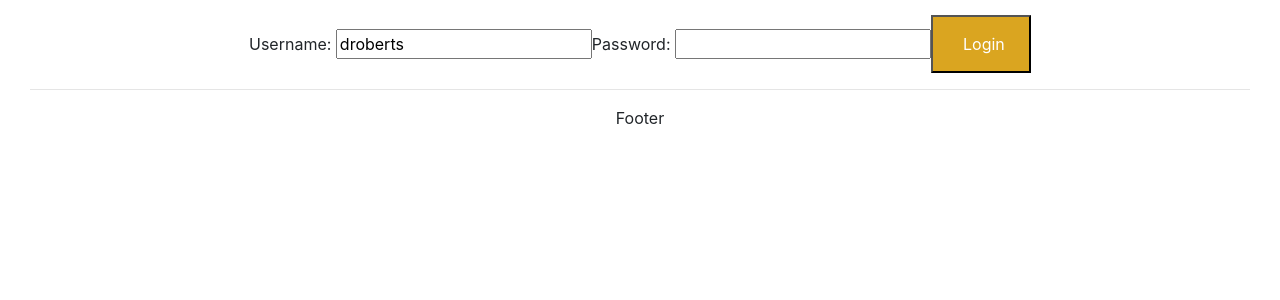
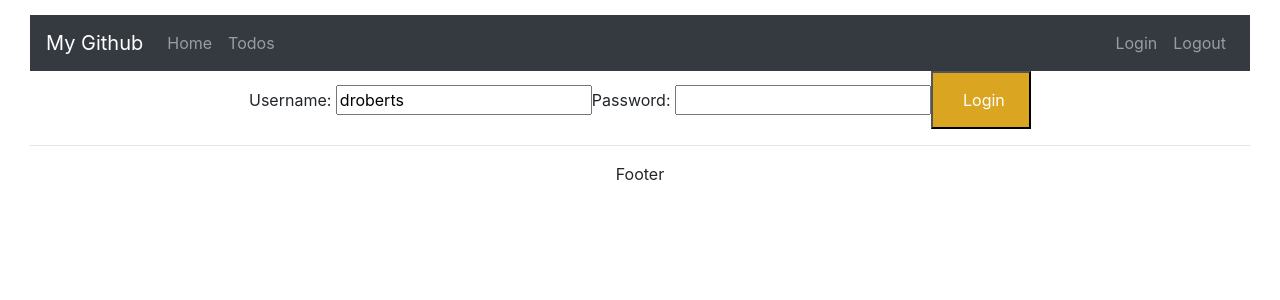
Before and after one commit to NuwroVighte/TodoApp, a React (Create React App) app: page / in a window 1280 px wide. Shown: the top 300 px of the page. Built offline with nearby package versions, Linux system fonts and the light colour scheme.

Commit message:
HeaderComponent set up, working. Needs usernamevar in welcome link, logout page connect

```diff
--- a/src/components/todo/TodoApp.jsx
+++ b/src/components/todo/TodoApp.jsx
@@ -1,6 +1,6 @@
 import React, {Component} from 'react'
 import {useState} from 'react'
-import {BrowserRouter as Router, Routes, Route, useNavigate} from 'react-router-dom'
+import {BrowserRouter as Router, Routes, Route, useNavigate, Link} from 'react-router-dom'
 import WelcomeComponent from './WelcomeComponent'
 import LoginComponent from './LoginComponent'
 
@@ -33,14 +33,18 @@
     render() {
         return (
             <header>
-                <nav>
-
+                <nav className = "navbar navbar-expand-md navbar-dark bg-dark">
+                    <div><a href="https://github.com/NuwroVighte" className="navbar-brand">My Github</a></div>
+                    <ul className="navbar-nav">
+                        <li><Link className="nav-link" to="/welcome/droberts">Home</Link></li> {/*TODO: replace droberts with username var*/}
+                        <li><Link className="nav-link" to="/todos">Todos</Link></li>
+                    </ul>
+                    <ul className="navbar-nav navbar-collapse justify-content-end">
+                        <li><Link className="nav-link" to="/login">Login</Link></li>
+                        <li><Link className="nav-link" to="/logout">Logout</Link></li>
+                    </ul>
                 </nav>
             </header>
-
-            // <div>
-            //     Header <hr/>
-            // </div>
         )
     }
 }
```
